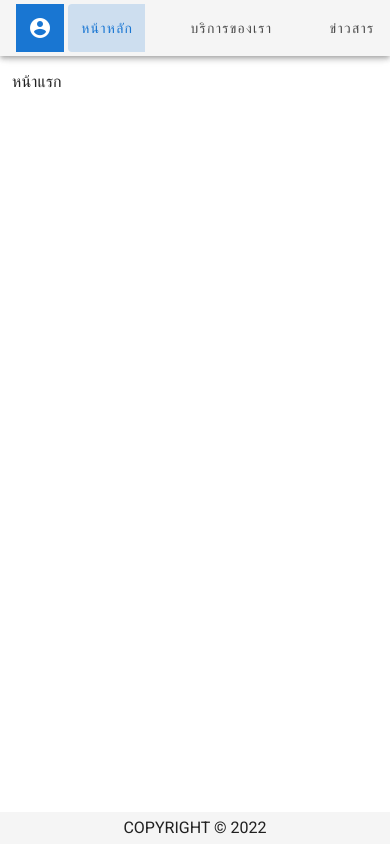
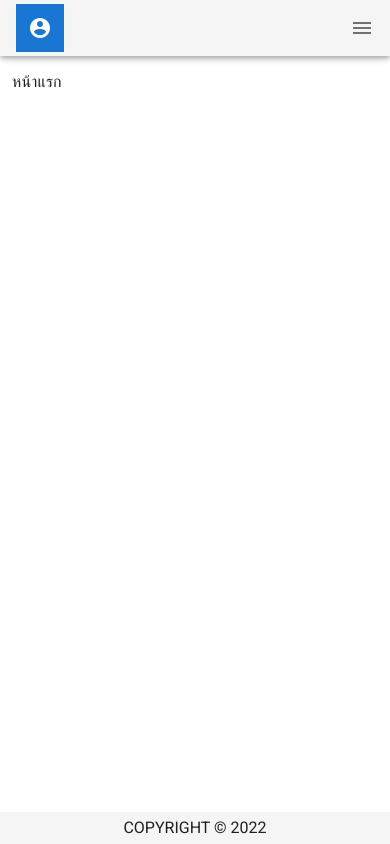
Before and after one commit to wainuchai11/content-web, a Nuxt app: page / in a window 390 px wide. Built offline with nearby package versions, Linux system fonts and the light colour scheme.

Commit message:
fix: responsive
- Changed the wat to display nav-bar and open drawer-btn

```diff
--- a/layouts/default.vue
+++ b/layouts/default.vue
@@ -19,7 +19,7 @@
         <v-icon dark> mdi-account-circle </v-icon>
       </v-avatar>
 
-      <v-row align-content="center" justify="center" class="d-xs-none">
+      <v-row align-content="center" justify="center" class="d-none d-sm-flex">
         <v-btn-toggle
           v-model="toggleMenu"
           borderless
@@ -46,7 +46,7 @@
       </v-row>
       <v-spacer />
       <v-app-bar-nav-icon
-        class="d-xl-none d-lg-none d-md-none"
+        class="d-xl-none d-lg-none d-md-none d-sm-none"
         @click.stop="drawer = !drawer"
       />
     </v-app-bar>
```
